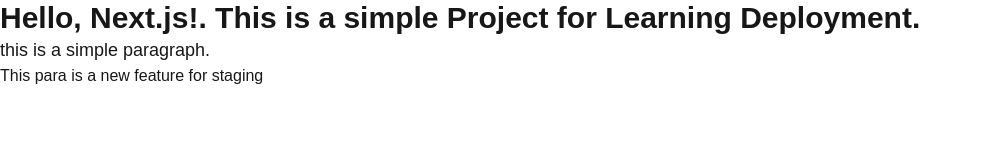
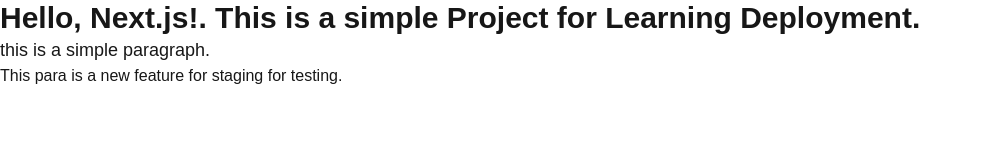
Before and after one commit to shubham-ZWT/Learn-Deployments, a Next.js app: page / in a window 1280 px wide. Shown: the top 160 px of the page, without its empty margins (0-982 px from the left). Built offline with nearby package versions, Linux system fonts and the light colour scheme.

Commit message:
new feature in staging for testgin

```diff
--- a/app/page.tsx
+++ b/app/page.tsx
@@ -5,7 +5,9 @@
         Hello, Next.js!. This is a simple Project for Learning Deployment.
       </h1>
       <p className="text-lg">this is a simple paragraph.</p>
-      <p className="text-md">This para is a new feature for staging </p>
+      <p className="text-md">
+        This para is a new feature for staging for testing.{" "}
+      </p>
     </>
   );
 }
```
